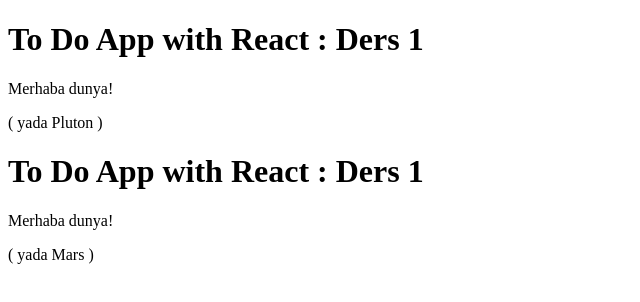
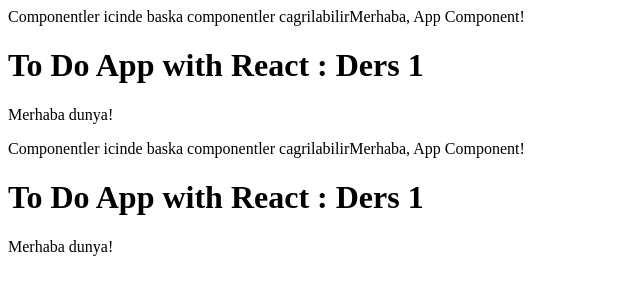
Before and after one commit to mehmetsoylucom/react-todo-tutorial, a React (Create React App) app: page / in a window 1280 px wide. Shown: the top 302 px of the page, without its empty margins (0-640 px from the left). Built offline with nearby package versions, Linux system fonts and the light colour scheme.

Commit message:
components in components

```diff
--- a/src/App.js
+++ b/src/App.js
@@ -1,4 +1,6 @@
 import React from 'react';
+// Kuolanilacak componentler import ediliyor
+import Welcome from './Welcome';
 
 // Burada HTML ya da string degil, JSX olusturulmus
 // JSX react dom icin render edilen bir format ve html ile ayni degil
@@ -24,8 +26,10 @@
     // Her component, render islemi icin bir JSX return eder
     return (
         <div>
+            Componentler icinde baska componentler cagrilabilir
+            <Welcome name="App Component!"/>
             <header>{header}</header>
-            {element} ( yada {props.planet} )
+            {element}
         </div>
     );
 }
--- /dev/null
+++ b/src/Welcome.js
@@ -0,0 +1,11 @@
+import React from 'react';
+
+function Welcome(props) {
+    return (
+        <span>
+            Merhaba, {props.name}
+        </span>
+    );
+}
+
+export default Welcome;
```
